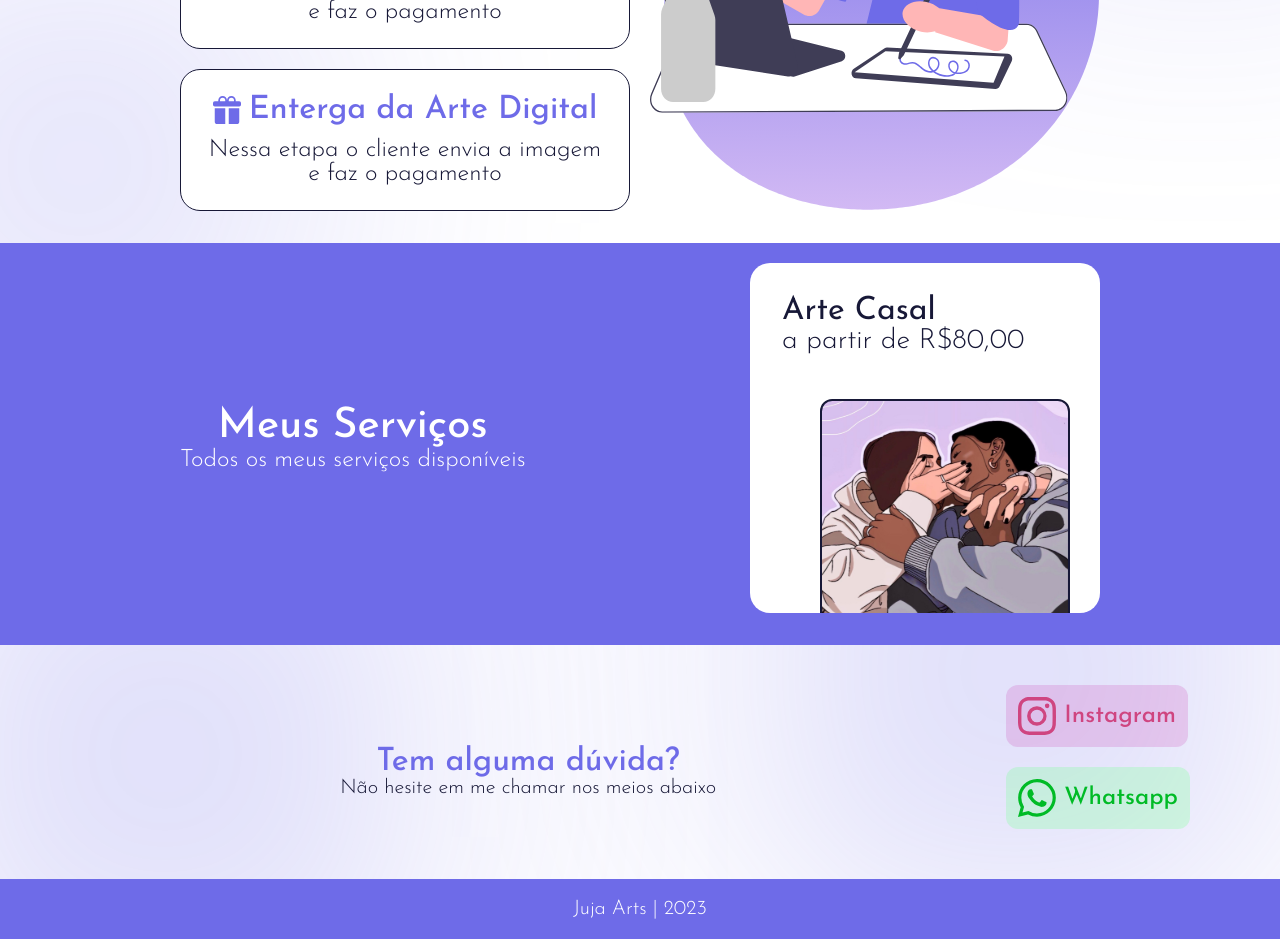
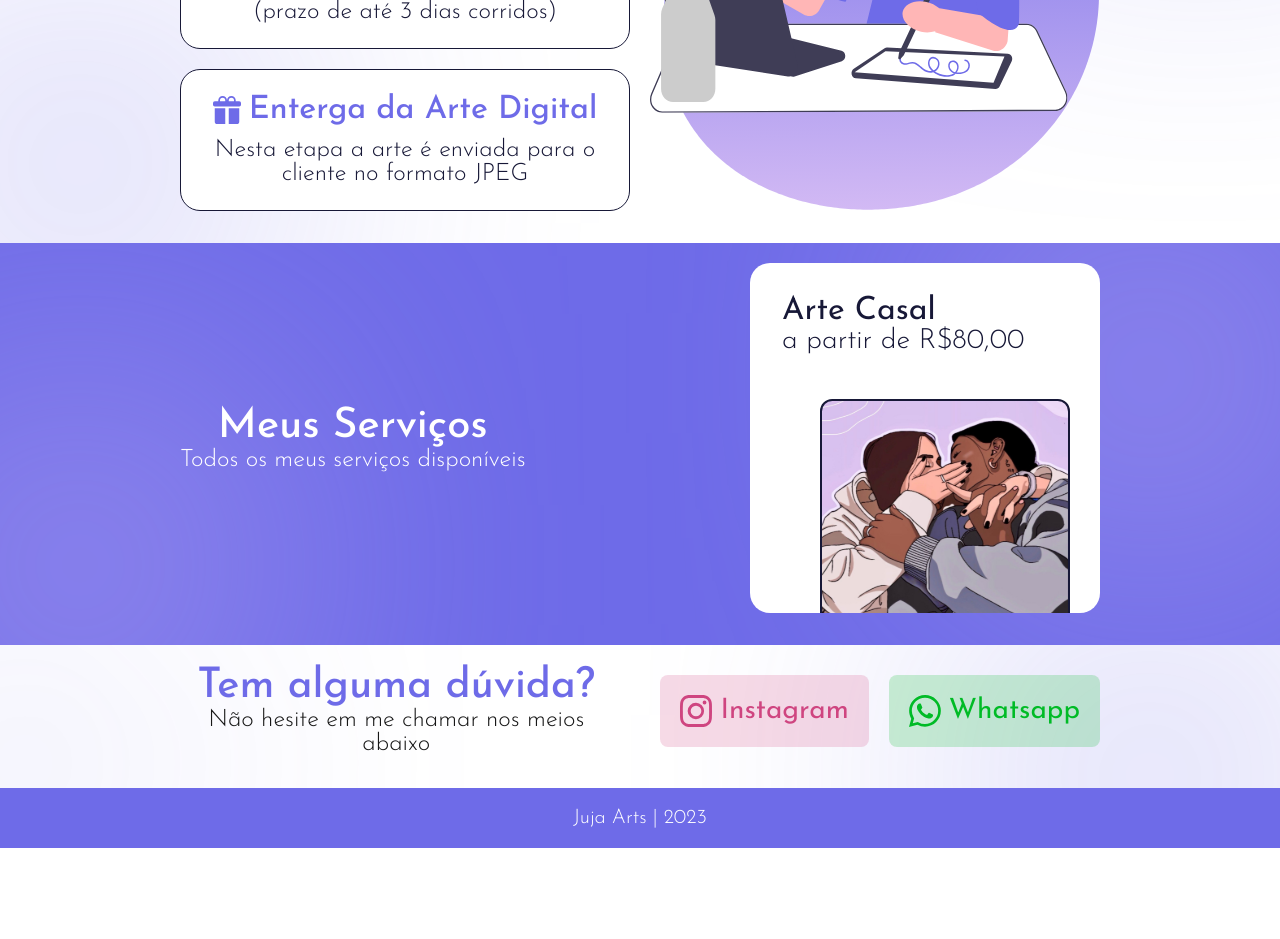
Before and after one commit to lwfe/Juja-Arts, a Next.js app: page / in a window 1280 px wide. Shown: the part 1540-2479 px from the top of the page. After the commit the page ends 2388 px from the top, so only its background shows below. Built offline with nearby package versions, Linux system fonts and the light colour scheme.

Commit message:
finalizado

```diff
--- a/src/app/page.tsx
+++ b/src/app/page.tsx
@@ -7,6 +7,7 @@ import * as S from '../styles/home.styles'
 import { BsWhatsapp, BsFillGiftFill, BsPencilSquare, BsInstagram } from 'react-icons/bs'
 import { HowItWorks } from '@/components/HowItWorks'
 import { MyServices } from '@/components/MyServices'
+import { ContactMe } from '@/components/ContactMe'
 
 export default function Home() {
   return (
@@ -16,31 +17,7 @@ export default function Home() {
       <AboutMe />
       <HowItWorks />
       <MyServices />
-
-      <S.Section id='dúvida'>
-        <S.ContentWrapper>
-          <S.Content>
-            <div className='duvidasTitleDescription' >
-              <h3>Tem alguma dúvida?</h3>
-              <p>Não hesite em me chamar nos meios abaixo</p>
-            </div>
-
-            <div className='socialmedia'>
-              <S.InstagramSocialMediaCard href='#' className='instagram'>
-                <BsInstagram size={38} color='#CF4580' />
-                <h1>Instagram</h1>
-              </S.InstagramSocialMediaCard>
-
-              <S.WhatsappSocialMediaCard href='#' className='whatsapp'>
-                <BsWhatsapp size={38} color='#00BB26' />
-                <h1>Whatsapp</h1>
-              </S.WhatsappSocialMediaCard>
-            </div>
-          </S.Content>
-          <S.GradientTop />
-          <S.GradientBottom />
-        </S.ContentWrapper>
-      </S.Section>
+      <ContactMe />
 
       <S.Footer>
         <h1>
--- a/src/components/AboutMe/styles.ts
+++ b/src/components/AboutMe/styles.ts
@@ -10,6 +10,7 @@ export const Container = styled.div`
     overflow: hidden;
     gap: 48px;
     background-color: #6E6BE8;
+    z-index: -11;
 
     h1 {
         font-weight: 500;
--- a/src/components/ContactMe/index.tsx
+++ b/src/components/ContactMe/index.tsx
@@ -0,0 +1,31 @@
+import * as S from './styles'
+import { BsInstagram, BsWhatsapp } from 'react-icons/bs'
+
+export function ContactMe() {
+    return (
+        <S.Container id='contato'>
+            <S.Content>
+                <S.Title>
+                    <h1>Tem alguma dúvida?</h1>
+                    <p>Não hesite em me chamar nos meios abaixo</p>
+                </S.Title>
+
+                <S.CardsWrapper>
+                    <S.InstaCard href='#'>
+                        <BsInstagram size={32} />
+                        <h3>Instagram</h3>
+                    </S.InstaCard>
+
+                    <S.WhatsCard href='#'>
+                        <BsWhatsapp size={32} />
+                        <h3>Whatsapp</h3>
+                    </S.WhatsCard>
+                </S.CardsWrapper>
+
+            </S.Content>
+
+            <S.GradientTop />
+            <S.GradientBottom />
+        </S.Container>
+    )
+}
--- a/src/components/ContactMe/styles.ts
+++ b/src/components/ContactMe/styles.ts
@@ -0,0 +1,129 @@
+import { styled } from 'styled-components'
+
+export const Container = styled.div`
+    display: flex;
+    align-items: center;
+    flex-direction: column;
+    padding: 20px 0 32px 0 ;
+    width: 100%;
+    position: relative;
+    overflow: hidden;
+    gap: 48px;
+    z-index: -11;
+`;
+
+export const Content = styled.div`
+    display: flex;
+    flex-direction: column;
+    align-items: center;
+    justify-content: space-between;
+    width: 100%;
+    max-width: 390px;
+    gap: 48px;
+
+    @media screen and (min-width: 1000px)  {
+        flex-direction: row;
+        max-width: 920px;
+    }
+`;
+
+export const Title = styled.div`
+    display: flex;
+    flex-direction: column;
+
+    h1 {
+        font-weight: 500;
+        font-size: 32px;
+        color: #6E6BE8;
+        text-align: center;
+
+        @media screen and (min-width: 1000px)  {
+            font-size: 42px;
+        }
+    }
+
+    p {
+        font-weight: 300;
+        font-size: 20px;
+        color: #171717;
+        text-align: center;
+
+        @media screen and (min-width: 1000px)  {
+            font-size: 24px;
+        }
+    }
+`;
+
+export const CardsWrapper = styled.div`
+    display: flex;
+    flex-direction: row;
+    gap: 20px;
+`;
+
+export const InstaCard = styled.a`
+    display: flex;
+    flex-direction: row;
+    justify-content: center;
+    align-items: center;
+    width: fit-content;
+    padding: 20px;
+    border-radius: 8px;
+    background-color: #cf458033;
+    color: #cf4580;
+    gap: 8px;
+
+    h3 {
+        font-size: 16px;
+        font-weight: 400;
+
+        @media screen and (min-width: 1000px)  {
+            font-size: 28px;
+        }
+    }
+`;
+
+export const WhatsCard = styled.a`
+    display: flex;
+    flex-direction: row;
+    justify-content: center;
+    align-items: center;
+    width: fit-content;
+    padding: 20px;
+    border-radius: 8px;
+    background-color: #00bb2633;
+    color: #00bb26;
+    gap: 8px;
+
+    h3 {
+        font-size: 16px;
+        font-weight: 400;
+
+        @media screen and (min-width: 1000px)  {
+            font-size: 28px;
+        }
+    }
+`;
+
+
+
+export const GradientTop = styled.div`
+    position: absolute;
+    width: 260px;
+    height: 260px;
+    top: 0px;
+    right: 0px;
+    background: radial-gradient(rgba(110, 107, 232, 0.3) 0%, rgba(110, 107, 232, 0.8) 100%);
+    filter: blur(150px);
+    z-index: -9999;
+`;
+
+export const GradientBottom = styled.div`
+    position: absolute;
+    width: 150px;
+    height: 150px;
+    bottom: -50px;
+    left: -50px;
+    background: radial-gradient(rgba(110, 107, 232, 0.3) 0%, rgba(110, 107, 232, 0.8) 100%);
+    filter: blur(150px);
+    z-index: -9999;
+`;
--- a/src/components/HowItWorks/index.tsx
+++ b/src/components/HowItWorks/index.tsx
@@ -25,7 +25,7 @@ export function HowItWorks() {
                             <h1>Processo de Produção</h1>
                         </div>
 
-                        <p>Nessa etapa o cliente envia a imagem e faz o pagamento</p>
+                        <p>Nesta etapa eu começo a fazer a arte (prazo de até 3 dias corridos)</p>
                     </S.Card>
 
                     <S.Card>
@@ -34,7 +34,7 @@ export function HowItWorks() {
                             <h1>Enterga da Arte Digital</h1>
                         </div>
 
-                        <p>Nessa etapa o cliente envia a imagem e faz o pagamento</p>
+                        <p>Nesta etapa a arte é enviada para o cliente no formato JPEG</p>
                     </S.Card>
                 </S.CardWrapper>
             </S.Content>
--- a/src/components/MyServices/styles.ts
+++ b/src/components/MyServices/styles.ts
@@ -10,6 +10,7 @@ export const Container = styled.div`
     overflow: hidden;
     gap: 48px;
     background-color: #6E6BE8;
+    z-index: -11;
 `;
 
 export const Content = styled.div`
```
